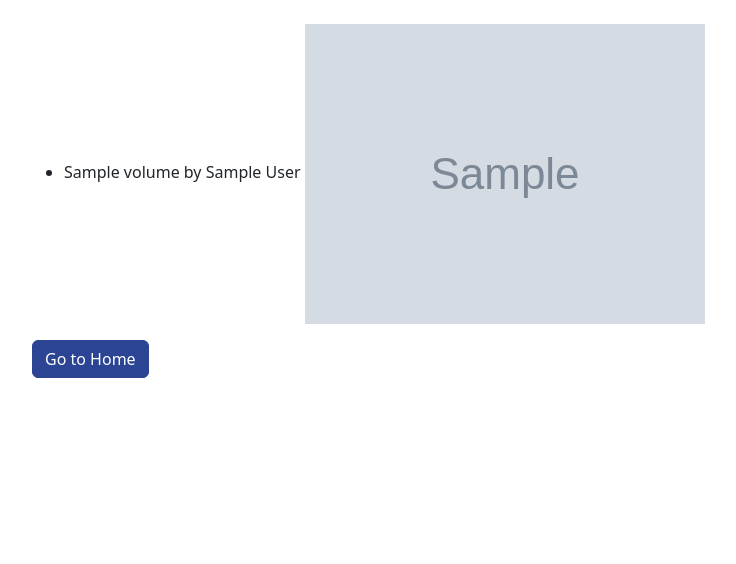
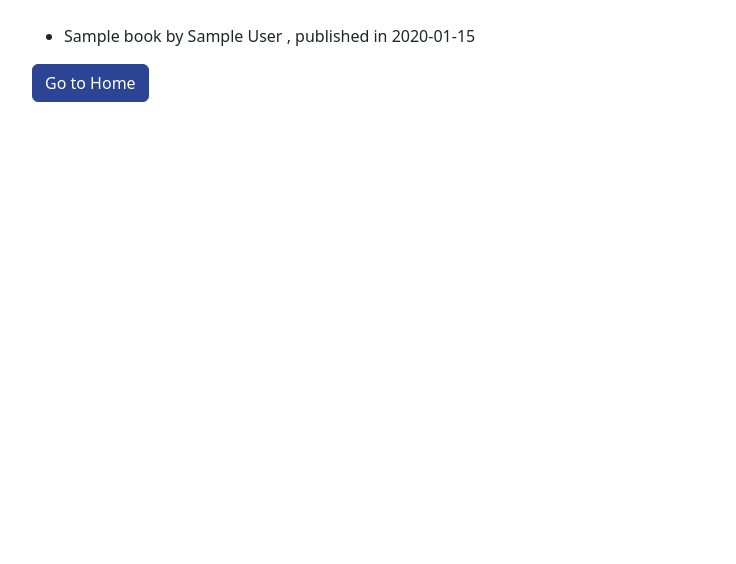
Before and after one commit to Dimi-G/Library_Webapp, a Flask app: template templates/googlebooks.html in a window 1280 px wide. Shown: the part 69-633 px from the top of the page, without its empty margins (50-786 px from the left). Run offline with Flask 3, Linux system fonts and the light colour scheme; the template is opened without the code that fills it: most values are stand-ins (such as "Sample title", 1, 10 or a date in 2020); grey boxes marked "Sample" are stand-in pictures; some libraries are stand-ins or nearby versions.

Commit message:
drop image workflow

```diff
--- a/main.py
+++ b/main.py
@@ -61,11 +61,9 @@ def search():
     book_api = BookApi()
     if search_form.validate_on_submit():
         title=search_form.search_title.data
-        volumes, ids = book_api.find_books(title)
-        image_links = [book_api.find_by_id(id) for id in ids]
-        zipped_list= zip(volumes, image_links)
-
-        return render_template("googlebooks.html",zipped_list=zipped_list, year=year)
+        titles, authors, dates = book_api.find_books(title)
+        book_data = zip(titles, authors, dates)
+        return render_template("googlebooks.html", book_data=book_data, year=year)
     return render_template("search.html", form=search_form, year=year)
 
 if __name__ == "__main__":
--- a/templates/googlebooks.html
+++ b/templates/googlebooks.html
@@ -1,11 +1,13 @@
 {% extends 'base.html' %}
 {% block title %}Search book{% endblock %}
 {% block content %}
-{% for volume, image_link in zipped_list %}
+{% for title,author,date in book_data %}
 <div class="book">
     <ul>
-        <li>{{volume.title}} by {{volume.get('authors', 'unknown')}}
-        <img src={{image_link}}>
+        <li>{{title}} by
+            {% for author in authors %}
+            {{author}}
+            {% endfor %}, published in {{date}}
         </li>
 
     </ul>
```
Also changed, not shown: googlebooks_api.py (+20 -15 lines), 2 other files.
